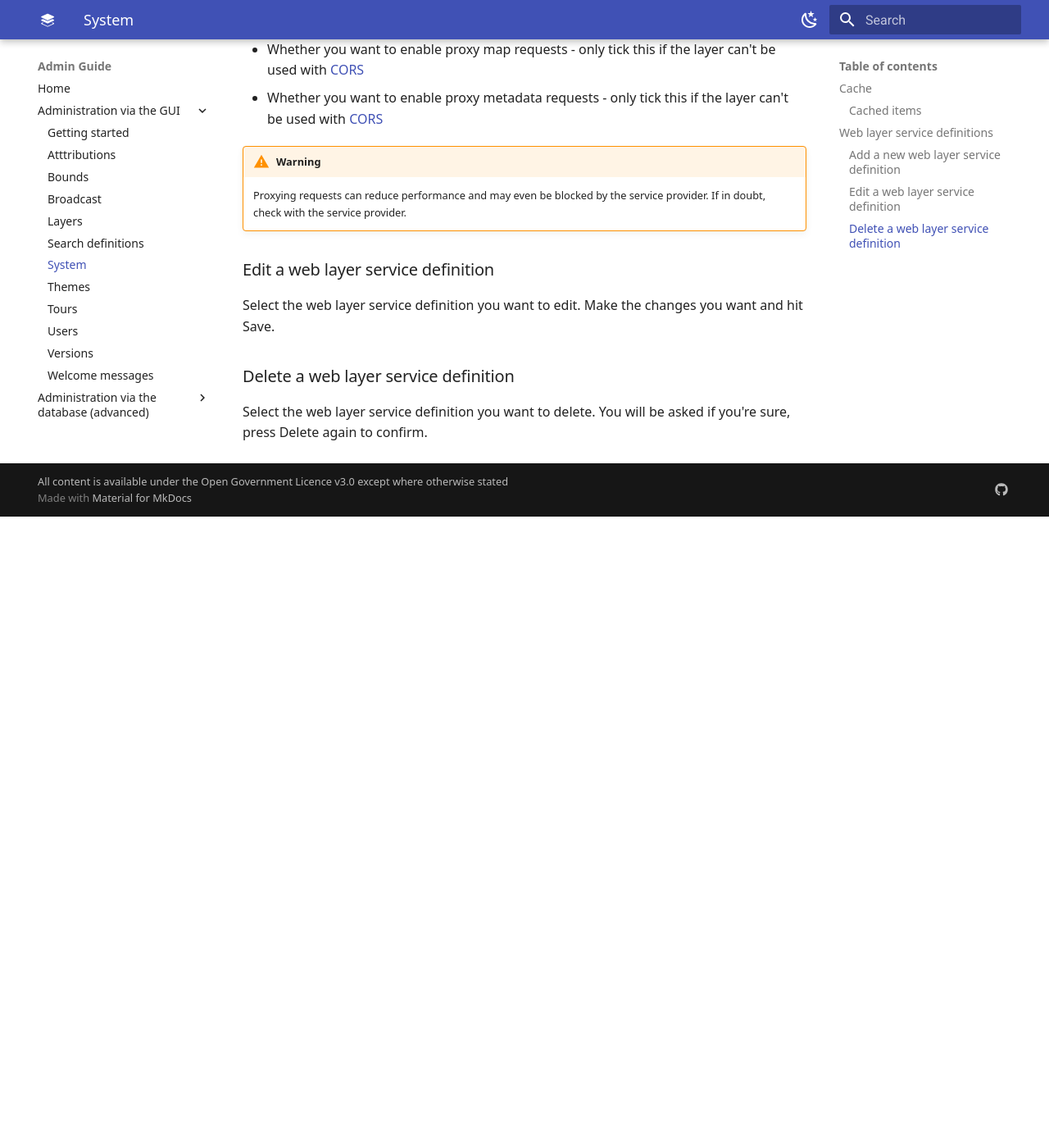
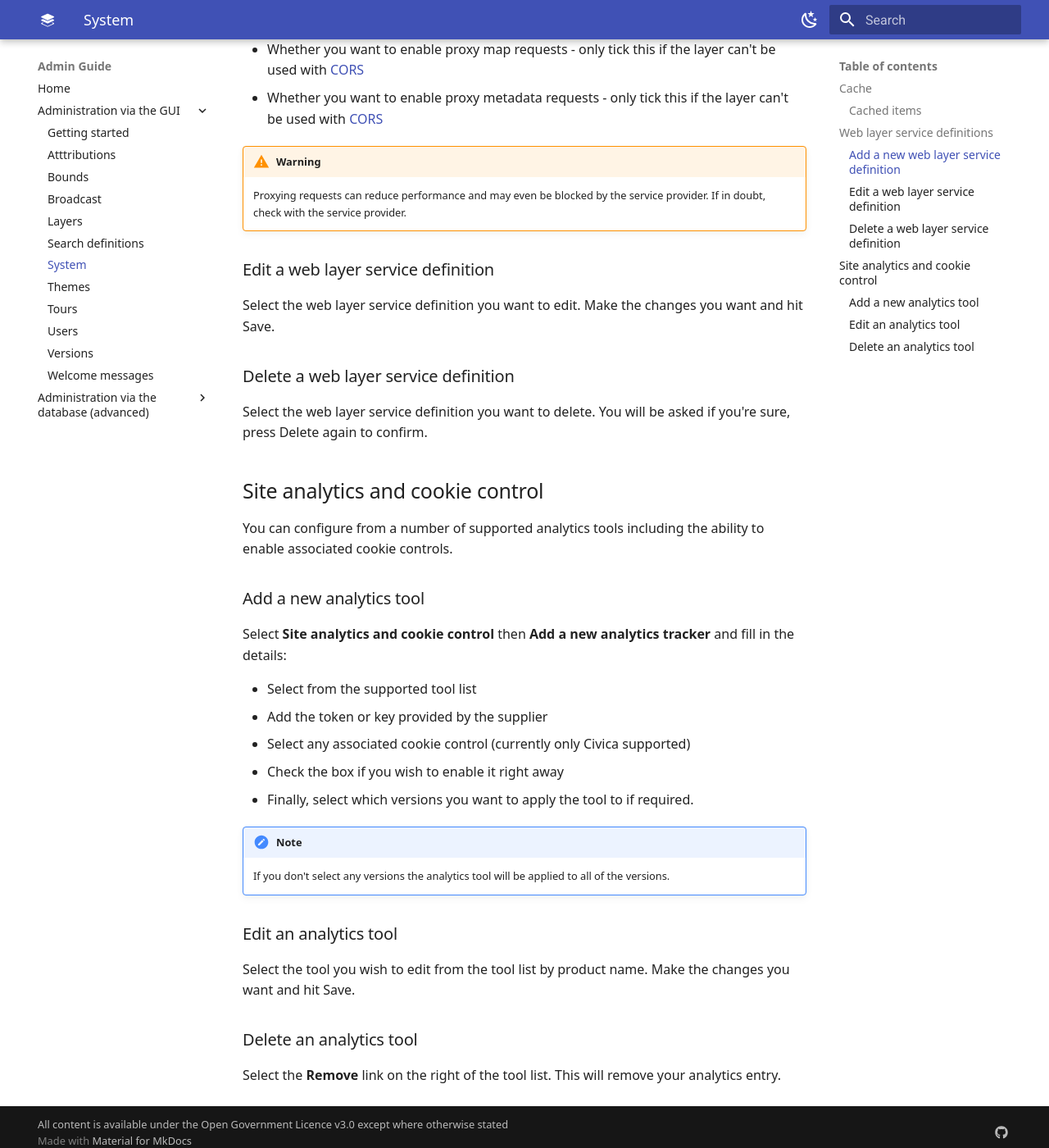
Before and after one commit to Dorset-Council-UK/GIFramework-Maps-Admin-Guide, an MkDocs documentation site: the page built from docs/gui/system.md, in a window 1280 px wide and 1400 px high, scrolled down 1444 px. Shown: the whole window at 82% size. Built offline with MkDocs 1.6.1 and Material for MkDocs 9.7.7, drawn with Linux system fonts in a browser that asks for light colours; before the commit the page ends 2074 px from its top, so only the background shows below that.

Commit message:
Added the section for adding/updating analytics.

```diff
--- a/docs/gui/system.md
+++ b/docs/gui/system.md
@@ -50,3 +50,28 @@ Select the web layer service definition you want to edit. Make the changes you w
 ### Delete a web layer service definition
 
 Select the web layer service definition you want to delete. You will be asked if you're sure, press Delete again to confirm.
+
+## Site analytics and cookie control
+
+You can configure from a number of supported analytics tools including the ability to enable associated cookie controls.
+
+### Add a new analytics tool
+
+Select **Site analytics and cookie control** then **Add a new analytics tracker** and fill in the details:
+
+- Select from the supported tool list
+- Add the token or key provided by the supplier
+- Select any associated cookie control (currently only Civica supported)
+- Check the box if you wish to enable it right away
+- Finally, select which versions you want to apply the tool to if required.
+
+!!! Note on versions
+    If you don't select any versions the analytics tool will be applied to all of the versions.
+
+### Edit an analytics tool
+
+Select the tool you wish to edit from the tool list by product name. Make the changes you want and hit Save.
+
+### Delete an analytics tool
+
+Select the **Remove** link on the right of the tool list. This will remove your analytics entry.
```
